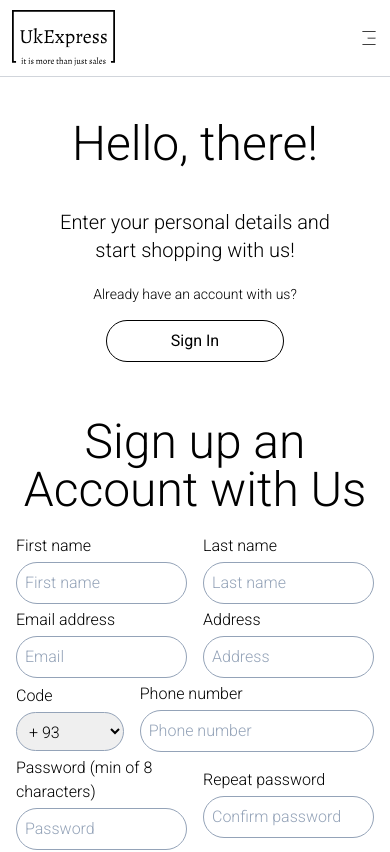
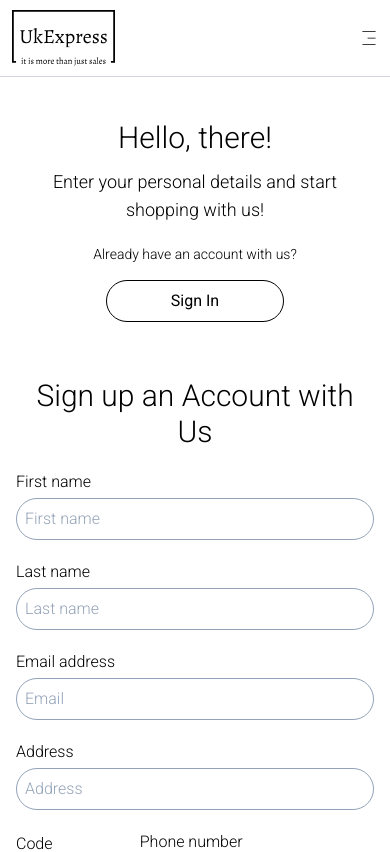
Before and after one commit to NDraganov/uk-express, a React (Vite) app: page /sign-up in a window 390 px wide. Shown: the top 852 px of the page. Built offline with nearby package versions, Linux system fonts and the light colour scheme.

Commit message:
Improve the mobile styles for the auth pages

```diff
--- a/src/features/auth/sign-up/SignUpForm.tsx
+++ b/src/features/auth/sign-up/SignUpForm.tsx
@@ -38,10 +38,10 @@ export default function SignUpForm() {
 
   return (
     <form
-      className="flex w-full flex-col items-center justify-center sm:w-3/5"
+      className="flex w-full flex-col items-center justify-center gap-4 sm:w-3/5 sm:gap-1"
       onSubmit={onSubmit}
     >
-      <div className="flex w-full items-center justify-between gap-4">
+      <div className="flex w-full flex-col items-center justify-between gap-4 sm:flex-row">
         <div className="w-full">
           <label
             className="text-base font-light text-black dark:text-gray-400"
@@ -80,7 +80,7 @@ export default function SignUpForm() {
         </div>
       </div>
 
-      <div className="flex w-full items-center justify-between gap-4">
+      <div className="flex w-full flex-col items-center justify-between gap-4 sm:flex-row">
         <div className="w-full">
           <label
             className="text-base font-light text-black dark:text-gray-400"
@@ -174,7 +174,7 @@ export default function SignUpForm() {
         </div>
       </div>
 
-      <div className="flex w-full items-center justify-between gap-4">
+      <div className="flex w-full flex-col items-center justify-between gap-4 sm:flex-row">
         <div className="w-full">
           <label
             className="text-base font-light text-black dark:text-gray-400"
--- a/src/pages/SignInPage.tsx
+++ b/src/pages/SignInPage.tsx
@@ -9,17 +9,17 @@ export default function SignInPage() {
     <main className="mb-4">
       <div className="flex flex-col-reverse items-center sm:flex sm:h-screen sm:flex-row">
         <div className="flex flex-col items-center justify-center px-4 pt-10 sm:w-3/4 sm:p-0">
-          <h1 className="mb-5 text-center text-5xl font-extralight dark:text-white">
+          <h1 className="mb-5 text-center text-3xl font-extralight dark:text-white sm:text-5xl">
             Sign in to Your Account
           </h1>
           <SignInForm />
         </div>
 
         <div className="flex flex-col items-center justify-center border-gray-300 px-4 dark:border-gray-500 sm:h-4/6 sm:w-1/4 sm:border-l sm:px-10">
-          <h2 className="mb-10 text-5xl font-extralight dark:text-white">
+          <h2 className="mb-3 text-3xl font-extralight dark:text-white sm:mb-10 sm:text-5xl">
             New here?
           </h2>
-          <p className="text-center text-xl font-light">
+          <p className="text-center text-lg font-light sm:text-xl">
             Sign up and discover a great amount of amazing products!
           </p>
           <FormButton
--- a/src/pages/SignUpPage.tsx
+++ b/src/pages/SignUpPage.tsx
@@ -9,10 +9,10 @@ export default function SignUpPage() {
     <main className="-mt-10 mb-10 sm:mt-0">
       <div className="items-center sm:flex sm:h-screen">
         <div className="flex h-4/6 flex-col items-center justify-center border-gray-300 px-10 dark:border-gray-500 sm:w-1/4 sm:border-r">
-          <h2 className="my-10 text-5xl font-extralight dark:text-white">
+          <h2 className="mb-3 mt-10 text-3xl font-extralight dark:text-white sm:mb-10 sm:mt-10 sm:text-5xl">
             Hello, there!
           </h2>
-          <p className="text-center text-xl font-light">
+          <p className="text-center text-lg font-light sm:text-xl">
             Enter your personal details and start shopping with us!
           </p>
           <p className="mt-5 text-center text-sm font-light">
@@ -26,7 +26,7 @@ export default function SignUpPage() {
         </div>
 
         <div className="flex flex-col items-center justify-center px-4 pt-10 sm:w-3/4 sm:p-0">
-          <h1 className="pb-5 text-center text-5xl font-extralight dark:text-white">
+          <h1 className="pb-5 text-center text-3xl font-extralight dark:text-white sm:text-5xl">
             Sign up an Account with Us
           </h1>
           <SignUpForm />
```
